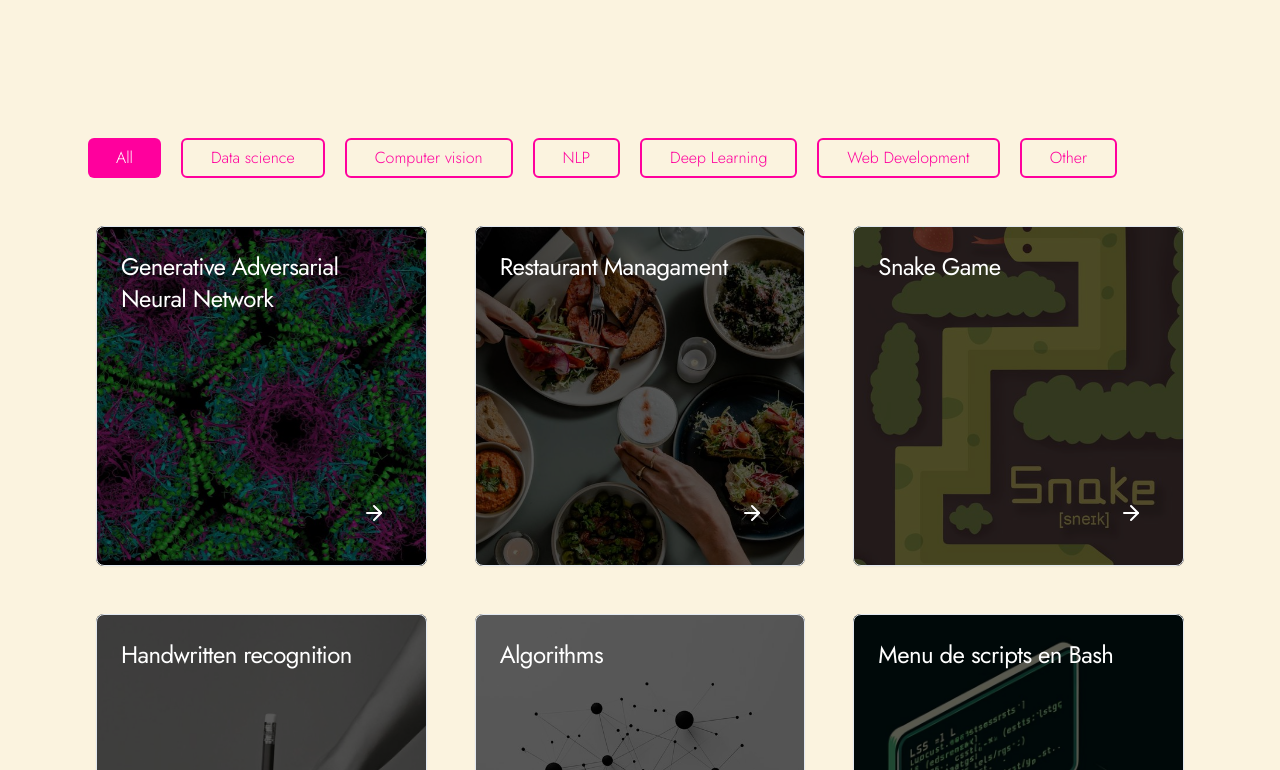
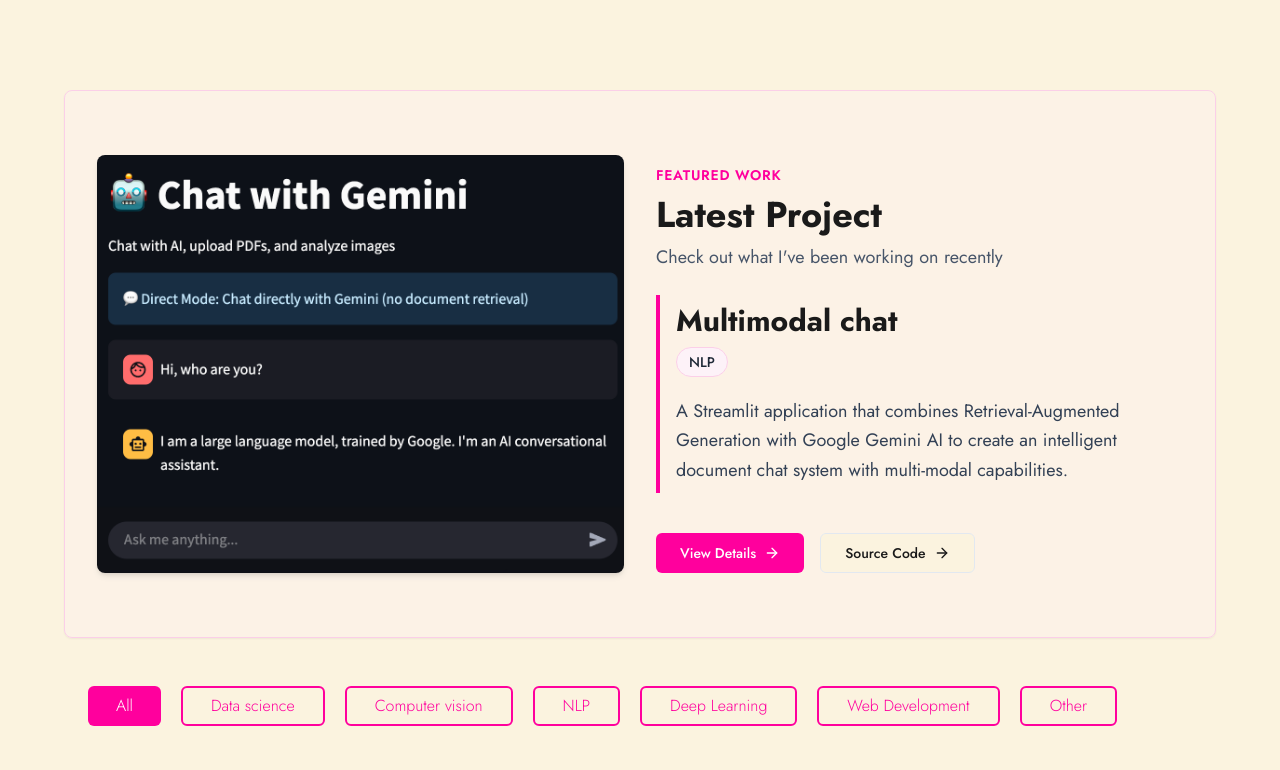
Before and after one commit to Jazbarrionuev0/My-Portfolio, a Next.js app: page / in a window 1280 px wide. Shown: the part 790-1560 px from the top of the page. Built offline with nearby package versions, Linux system fonts and the light colour scheme.

Commit message:
feat: add latest project

```diff
--- a/src/app/page.tsx
+++ b/src/app/page.tsx
@@ -1,12 +1,13 @@
 import AboutMe from "../components/AboutMe/AboutMe";
+import LatestProject from "../components/AboutMe/latest-project";
 import FilteredPortfolio from "../components/Projects/FilteredPortfolio";
 import projects from "../utils/projects";
 
 export default async function Home() {
   return (
-    <main className="max-w-7xl  mx-auto md:mt-0 ">
+    <main className="max-w-7xl mx-auto md:mt-0">
       <AboutMe />
-
+      <LatestProject />
       <FilteredPortfolio projects={projects} />
     </main>
   );
--- /dev/null
+++ b/src/components/AboutMe/latest-project.tsx
@@ -0,0 +1,57 @@
+"use client";
+
+import Image from "next/image";
+import Link from "next/link";
+import { ArrowRight } from "lucide-react";
+import projects from "@/src/utils/projects";
+import { Button } from "@/src/components/ui/button";
+
+export default function LatestProject() {
+  const latestProject = projects[projects.length - 1];
+
+  return (
+    <section className="w-full px-4 md:px-8 py-16 border-b bg-pink-50/30 border border-pink-200 rounded-lg shadow-sm">
+      <div className="max-w-7xl mx-auto">
+        <div className="grid grid-cols-1 md:grid-cols-2 gap-8 items-stretch">
+          <div className="relative overflow-hidden rounded-lg shadow-md h-full min-h-[300px]">
+            <Image src={latestProject.image} alt={latestProject.title} fill style={{ objectFit: "cover" }} priority />
+          </div>
+
+          <div className="flex flex-col gap-6 pt-2">
+            <div className="space-y-2">
+              <span className="text-portfolio-accent text-sm font-semibold tracking-wider uppercase">Featured Work</span>
+              <h2 className="text-3xl md:text-4xl font-bold">Latest Project</h2>
+              <p className="text-slate-600 dark:text-slate-400 text-lg max-w-lg">Check out what I&apos;ve been working on recently</p>
+            </div>
+
+            <div className="border-l-4 border-portfolio-accent pl-4 py-2">
+              <h3 className="text-2xl md:text-3xl font-bold">{latestProject.title}</h3>
+              <div className="inline-flex items-center gap-2 my-2">
+                <span className="px-3 py-1 bg-pink-50 border border-pink-200 text-gray-800 dark:bg-pink-900 dark:text-pink-100 rounded-full text-sm font-medium">
+                  {latestProject.category}
+                </span>
+              </div>
+              <p className="text-slate-700 dark:text-slate-300 text-lg mt-3 leading-relaxed">{latestProject.description}</p>
+            </div>
+
+            <div className="flex flex-wrap gap-4 mt-4">
+              <Link href={latestProject.link} passHref>
+                <Button variant="default" className="flex items-center gap-2 rounded-md px-6 py-2.5 transition-all hover:translate-y-[-2px]">
+                  View Details
+                  <ArrowRight size={16} />
+                </Button>
+              </Link>
+
+              <Link href={latestProject.repoLink} target="_blank" rel="noopener noreferrer" passHref>
+                <Button variant="outline" className="flex items-center gap-2 rounded-md px-6 py-2.5 transition-all hover:translate-y-[-2px]">
+                  Source Code
+                  <ArrowRight size={16} />
+                </Button>
+              </Link>
+            </div>
+          </div>
+        </div>
+      </div>
+    </section>
+  );
+}
--- a/src/components/Tag/Tag.tsx
+++ b/src/components/Tag/Tag.tsx
@@ -2,9 +2,9 @@
 
 export default async function Tag({ title, className }: TagType) {
   return (
-    <div className="inline-flex rounded-lg justify-center items-center min-h-9 bg-gray-50 hover:bg-gray-100 border border-gray-200 transition-colors duration-200 group px-3 gap-2">
+    <div className="inline-flex rounded-lg justify-center items-center min-h-9 bg-pink-50 hover:bg-pink-100 border border-pink-200 transition-colors duration-200 group px-3 gap-2">
       {className && <i className={`${className} colored text-lg transition-transform group-hover:scale-110`}></i>}
-      <p className="flex justify-center items-center  text-sm font-medium text-gray-700">{title}</p>
+      <p className="flex justify-center items-center text-sm font-medium text-gray-800">{title}</p>
     </div>
   );
 }
```
